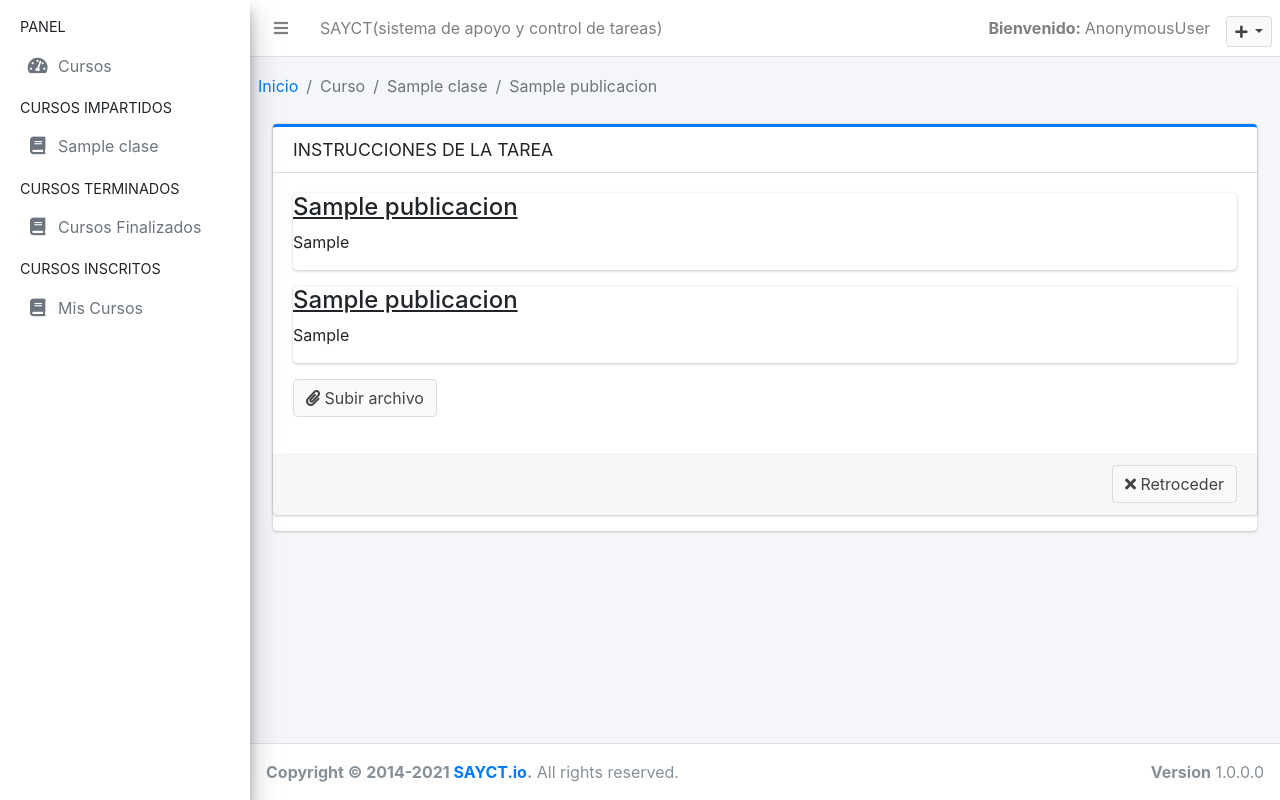
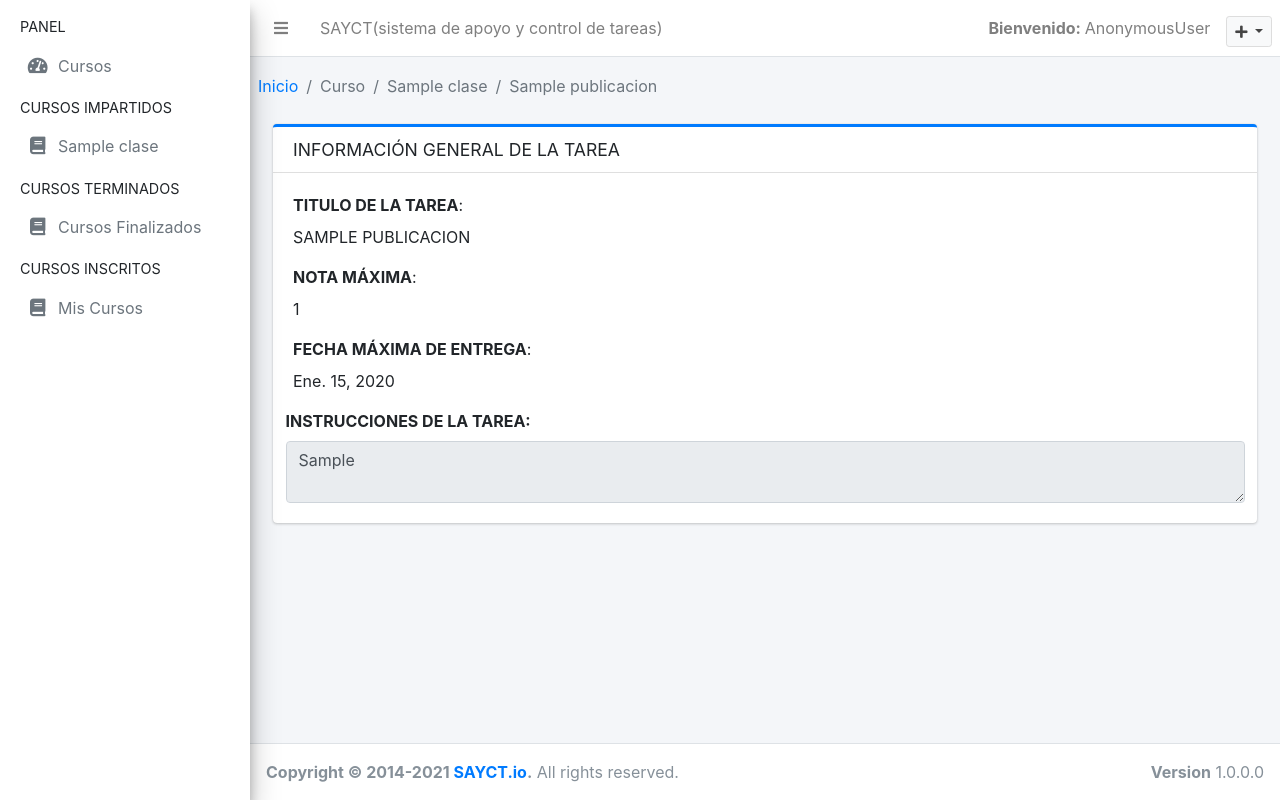
Before and after one commit to KevinPeraltaF/tesis_app, a Django app: template templates/clase/estudiante/ver_tarea_estudiante.html in a window 1280 px wide. Run offline with Django 3.2, Linux system fonts and the light colour scheme; tables that the repository leaves empty hold one stand-in row (values such as "Sample post"); the template is opened without the code that fills it: values that come from a table or form of the project are taken from there, most other values are stand-ins (such as "Sample title", 1, 10 or a date in 2020); some libraries are stand-ins or nearby versions; some web fonts are replaced.

Commit message:
estudiante ver tarea

```diff
--- a/templates/clase/estudiante/ver_tarea_estudiante.html
+++ b/templates/clase/estudiante/ver_tarea_estudiante.html
@@ -21,53 +21,34 @@
 {% block content %}
 
     <div class="container-fluid">
-        <div class="card">
         <div class="card card-primary card-outline">
             <div class="card-header">
-                    <h3 class="card-title">INSTRUCCIONES DE LA TAREA</h3>
+                <h3 class="card-title">INFORMACIÓN GENERAL DE LA TAREA</h3>
             </div>
             <!-- /.card-header -->
             <div class="card-body">
-                    <div class="form-group">
-                        <div class="note-editor note-frame card">
-                            <div class="note-editing-area">
-                                <div class="note-editable card-block" role="textbox" aria-multiline="true"
-                                     spellcheck="true" autocorrect="true" contenteditable="true">
-                                    <h4>
-                                        <u>{{ tarea.titulo }}</u></h4>
-                                    <p>{{ tarea.instrucciones }}</p>
+                <div class="row">
+                    <div class="col">
+                        <label href="javascript:;" class="info-box-text"> TITULO DE LA TAREA </label>:
+                        <p>{{ tarea.titulo |upper }}</p>
+                        <label href="javascript:;" class="info-box-text"> NOTA MÁXIMA</label>:
+                        <p>{{ tarea.calificacion_maxima |upper }}</p>
+                        <label href="javascript:;" class="info-box-text">FECHA MÁXIMA DE ENTREGA </label>:
+                        <p>{{ tarea.fecha_fin_entrega }}</p>
+
                     </div>
-                            </div>
-                        </div>
-                    </div>
-                    <div class="form-group">
-                        <div class="note-editor note-frame card">
-                            <div class="note-editing-area">
-                                <div class="note-editable card-block" role="textbox" aria-multiline="true"
-                                     spellcheck="true" autocorrect="true" contenteditable="true">
-                                    <h4> <u>{{ tarea.titulo }}</u></h4>
-                                    <p>{{ tarea.instrucciones }}</p>
-                                </div>
-                            </div>
-                        </div>
-                    </div>
-                    <div class="form-group">
-                        <div class="btn btn-default btn-file">
-                            <i class="fas fa-paperclip"></i> Subir archivo
-                            <input type="file" name="attachment">
-                        </div>
-                    </div>
-                </div>
-                <!-- /.card-body -->
-                <div class="card-footer">
-                    <div class="float-right">
-                        <button type="reset" class="btn btn-default"><i class="fas fa-times"></i> Retroceder</button>
+                    <div class="col">
 
                     </div>
 
                 </div>
-                <!-- /.card-footer -->
+                <div class="row">
+
+                    <label> INSTRUCCIONES DE LA TAREA: </label>
+                    <textarea class="form-control" disabled readonly>{{ tarea.instrucciones }}</textarea>
+
                 </div>
+
             </div>
 
         </div>
```
Lines whose indentation alone changed are shown as unchanged.
